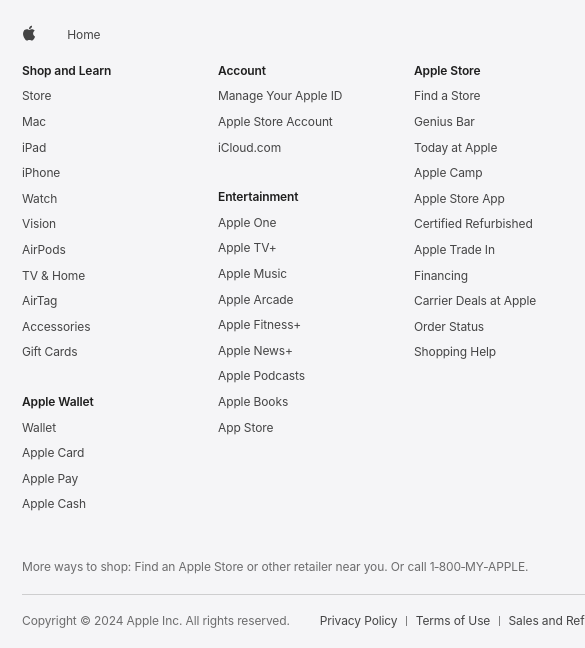
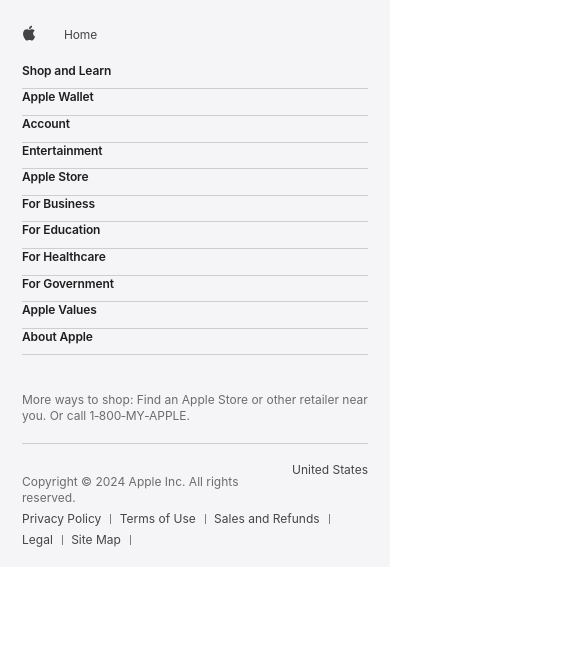
Before and after one commit to fatihdelice/apple-footer, a plain HTML site: page index.html in a window 390 px wide. Shown: the part 256-904 px from the top of the page, 585 px wide, since content can reach past the window. After the commit the page ends 844 px from the top, so only its background shows below. Drawn offline with Linux system fonts and the light colour scheme.

Commit message:
feat: media query fix

```diff
--- a/style.css
+++ b/style.css
@@ -5,8 +5,11 @@
     --title-color: rgba(0, 0, 0, .88);
 }
 
+html,
 body {
     font-family: SF Pro Text, SF Pro Icons, Helvetica Neue, Helvetica, Arial, sans-serif;
+    margin: 0;
+    padding: 0;
 }
 
 nav ol,
@@ -58,6 +61,47 @@ footer {
     overflow: hidden;
     position: relative;
     z-index: 1;
+    text-size-adjust: 100%;
+}
+
+footer,
+footer:before,
+footer:after,
+footer *,
+footer *:before,
+footer *:after {
+    box-sizing: content-box;
+    margin: 0;
+    padding: 0;
+    float: initial;
+    pointer-events: auto;
+    letter-spacing: normal;
+}
+
+footer div,
+footer main,
+footer article,
+footer aside,
+footer details,
+footer figcaption,
+footer figure,
+footer footer,
+footer header,
+footer nav,
+footer section {
+    display: block;
+}
+
+footer *,
+footer *:before,
+footer *:after {
+    float: inherit;
+    font-size: 1em;
+    font-family: inherit;
+    font-weight: inherit;
+    line-height: inherit;
+    letter-spacing: inherit;
+    text-align: inherit;
 }
 
 footer a {
@@ -309,3 +353,101 @@ footer a:hover {
     padding: 0 9px;
     white-space: nowrap;
 }
+
+@media only screen and (max-width: 833px) {
+    footer .footer-directory {
+        flex-direction: column;
+    }
+
+    footer .column-section-list {
+        margin: 0;
+        overflow: hidden;
+        padding-top: 5px;
+        padding-bottom: 16px;
+        position: absolute;
+        top: 100%;
+        inset-inline-start: 0;
+        width: 100%;
+        visibility: hidden;
+        z-index: -1;
+        transform: translateY(-100px);
+        will-change: transform;
+    }
+
+    footer .column-section~.column-section {
+        padding-top: 0;
+    }
+
+    footer .column-section {
+        position: relative;
+        z-index: 1;
+        overflow: hidden;
+        pointer-events: auto;
+        margin-inline-start: calc(4px* -1);
+        width: calc(100% + 4px* 2);
+        padding: 0 4px 1px;
+        box-sizing: border-box;
+    }
+
+    footer .column-section::after {
+        content: "";
+        position: absolute;
+        right: 4px;
+        left: 4px;
+        bottom: 0;
+        height: 1px;
+        background-color: rgba(0, 0, 0, 0.16);
+        z-index: 3;
+    }
+
+    footer .footer-directory-column {
+        flex-basis: auto;
+    }
+
+    footer .footer-mini-legal {
+        padding-top: 12px
+    }
+
+    footer .column-section-link {
+        padding: 6px 14px;
+        display: block
+    }
+
+    footer .column-section-link:focus-visible {
+        outline-offset: -6px
+    }
+
+    footer .column-section-item {
+        margin-bottom: 0
+    }
+
+    footer .column-section.column-section-expanded .column-section-list {
+        position: static;
+        visibility: visible;
+        z-index: 1;
+        transform: none;
+        transition: transform 300ms ease
+    }
+}
+
+@media only screen and (min-width: 834px) and (max-width: 1023px) {
+    footer .footer-directory+.footer .footer-mini-shop {
+        margin-bottom: 17px;
+        padding-bottom: 18px;
+    }
+}
+
+@media only screen and (max-width: 1023px) {
+
+    .footer-mini-legal-copyright,
+    .footer-mini-legal-links {
+        margin-inline-end: 0;
+        float: none;
+    }
+}
+
+@media only screen and (max-width: 1044px) {
+    footer {
+        min-width: 320px;
+    }
+}
```
